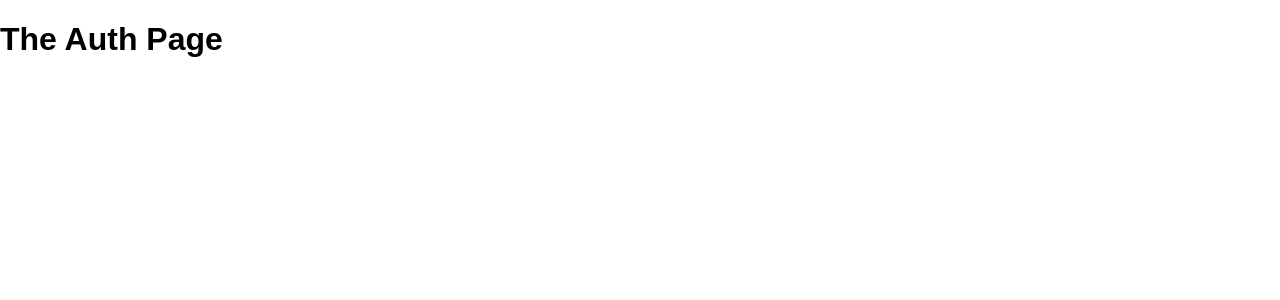
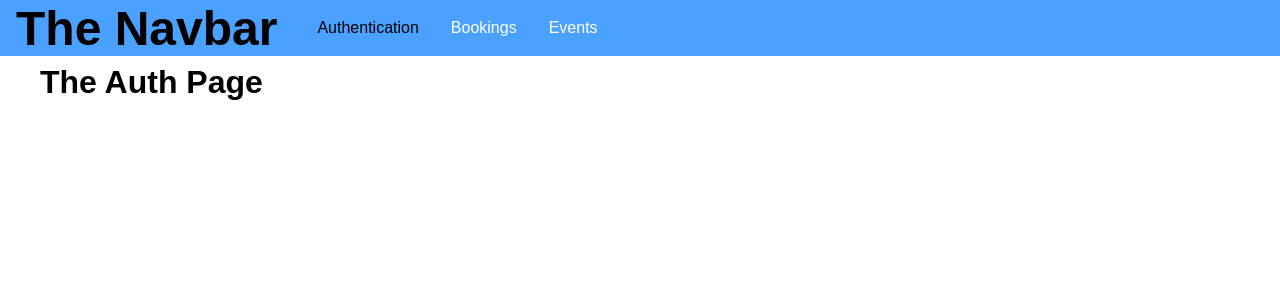
Before and after one commit to CaNopyEU/school_app, a React (Create React App) app in the folder frontend/: page /auth in a window 1280 px wide. Shown: the top 300 px of the page. Built offline with nearby package versions, Linux system fonts and the light colour scheme; the HTML template or start-up script is replaced by a standard one.

Commit message:
lection no.12: adding basic css

```diff
--- a/frontend/src/App.css
+++ b/frontend/src/App.css
@@ -0,0 +1,3 @@
+.main-content {
+    margin: 4rem 2.5rem;
+}
--- a/frontend/src/App.js
+++ b/frontend/src/App.js
@@ -4,18 +4,22 @@
 import AuthPage from "./pages/Auth";
 import EventsPage from "./pages/Events";
 import BookingPage from "./pages/Booking";
+import MainNavigation from "./components/Navigation/MainNavigation";
 
 import './App.css';
 
 function App() {
     return (
         <BrowserRouter>
+            <MainNavigation/>
+            <main className="main-content">
                 <Switch>
                     <Redirect from="/" to="/auth" exact/>
                     <Route path="/auth" component={AuthPage}/>
                     <Route path="/events" component={EventsPage}/>
                     <Route path="/bookings" component={BookingPage}/>
                 </Switch>
+            </main>
         </BrowserRouter>
     );
 }
--- /dev/null
+++ b/frontend/src/components/Navigation/MainNavigation.css
@@ -0,0 +1,41 @@
+.main-navigation {
+    position: fixed;
+    left: 0;
+    top: 0;
+    width: 100%;
+    height: 3.5rem;
+    background: #4aa1ff;
+    padding: 0 1rem;
+    display: flex;
+    align-items: center;
+}
+
+.main-navigation__logo {
+    margin: 0;
+    font-size: 1.5rem;
+}
+
+.main-navigation__items {
+    margin-left: 1.5rem;
+}
+
+.main-navigation__items ul {
+    display: flex;
+    list-style: none;
+    padding: 0;
+    margin: 0;
+}
+
+.main-navigation__items li {
+    margin: 0 1rem;
+}
+
+.main-navigation__items a {
+    text-decoration: none;
+    color: white;
+}
+.main-navigation__items a:hover,
+.main-navigation__items a:active,
+.main-navigation__items a.active {
+    color: black;
+}
--- /dev/null
+++ b/frontend/src/components/Navigation/MainNavigation.js
@@ -0,0 +1,21 @@
+import React from "react";
+import {NavLink} from 'react-router-dom';
+
+import './MainNavigation.css';
+
+const mainNavigation = props => (
+    <header className="main-navigation">
+        <div className="main-navigation__logo">
+            <h1>The Navbar</h1>
+        </div>
+        <nav className="main-navigation__items">
+            <ul>
+                <li><NavLink to="/auth">Authentication</NavLink></li>
+                <li><NavLink to="/bookings">Bookings</NavLink></li>
+                <li><NavLink to="/events">Events</NavLink></li>
+            </ul>
+        </nav>
+    </header>
+);
+
+export default mainNavigation;
```
Lines whose indentation alone changed are shown as unchanged.
